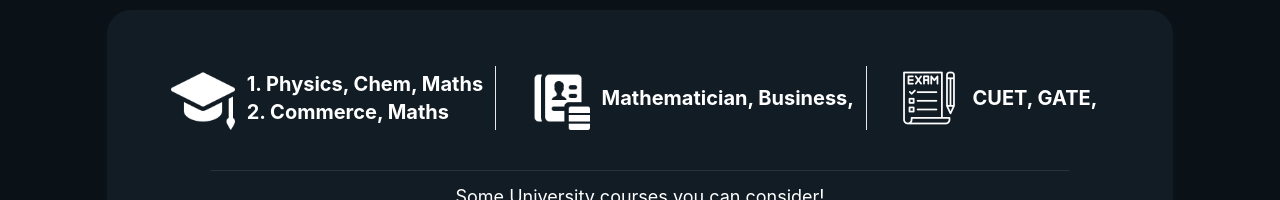
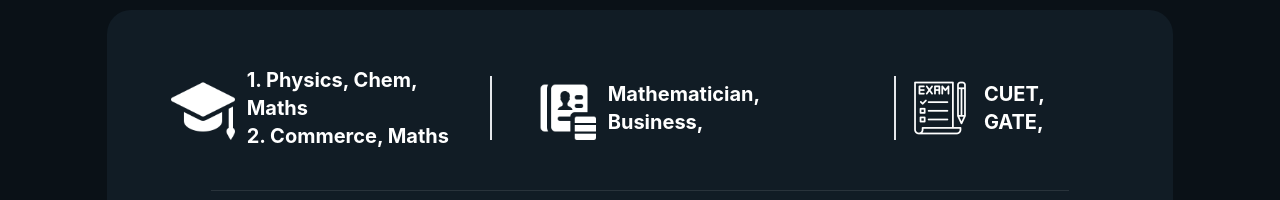
Before and after one commit to rishabhjain2601/launchpad-counselling, a React (Create React App) app: page /counselling-result in a window 1280 px wide. Shown: the part 162-362 px from the top of the page. Built offline with nearby package versions, Linux system fonts and the light colour scheme.

Commit message:
CounsellingResult.js Updated!

```diff
--- a/src/App.css
+++ b/src/App.css
@@ -11,7 +11,7 @@
   line-height: 40.369px;
 }
 
-.progress {
+.progress-result {
   width: 70%;
   flex-shrink: 0;
   border-radius: 0.5rem;
--- a/src/pages/CounsellingResult.js
+++ b/src/pages/CounsellingResult.js
@@ -75,13 +75,13 @@
         <h3 className="text-center font-montserrat mt-8 mb-3">Submitted !</h3>
         {/* Progress */}
         <div className="flex justify-center h-4">
-          <div className="progress"></div>
+          <div className="progress-result"></div>
         </div>
         {/* Result */}
         <div className="bg-[#111C25] w-11/12 md:w-10/12 mx-auto my-3 py-14 px-10 md:px-16 rounded-3xl">
           {/* stream and role */}
-          <div className="flex flex-col gap-4 md:flex md:flex-row md:flex-wrap md:justify-between">
-            <div className="flex items-center md:border-r">
+          <div className="flex flex-col items-center gap-3 mb-4 lg:flex-row lg:justify-center">
+            <div className="flex items-center">
               <img src={Stream} alt="stream" className="md:w-16 w-12" />
               <span className="mx-3 md:text-xl font-bold">
                 {CounsellingResult.streams.map((e, i) => {
@@ -93,7 +93,7 @@
                 })}
               </span>
             </div>
-            <div className="flex items-center md:border-r">
+            <div className="flex items-center lg:border-l-2 lg:border-r-2 lg:px-10">
               <img
                 src={Role}
                 alt="stream"
--- a/src/pages/SkillRoadmap.js
+++ b/src/pages/SkillRoadmap.js
@@ -1,11 +1,7 @@
-import React from 'react'
+import React from "react";
 
 const SkillRoadmap = () => {
-  return (
-    <div>
+  return <div>SkillRoadmap</div>;
+};
 
-    </div>
-  )
-}
-
-export default SkillRoadmap
+export default SkillRoadmap;
```
